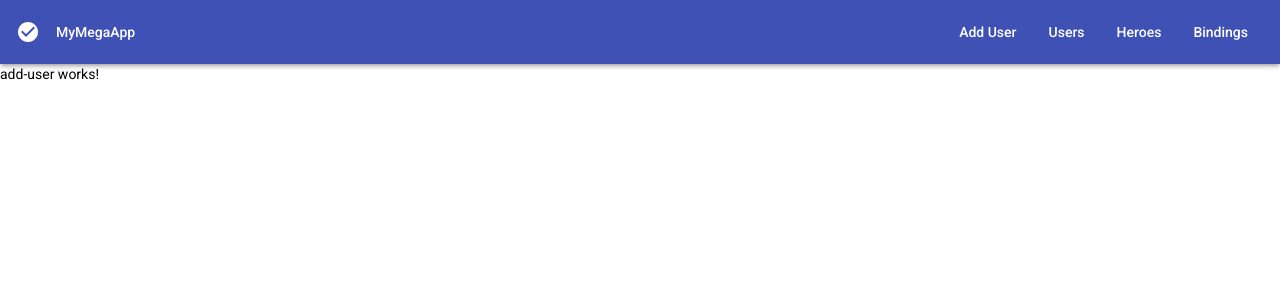
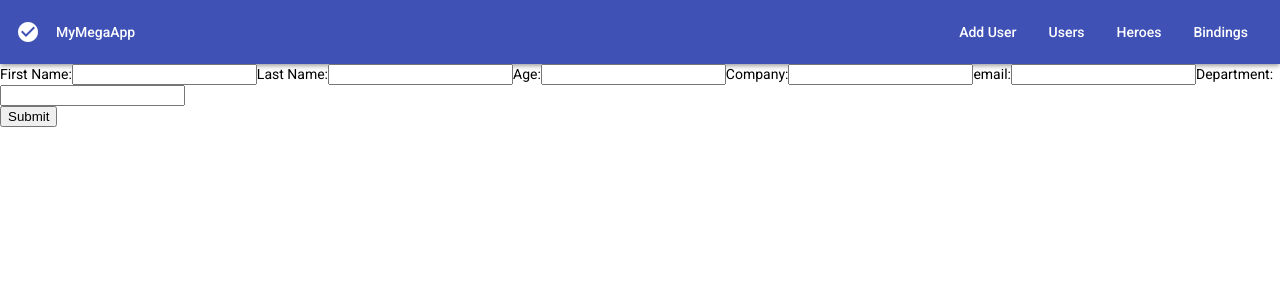
Before and after one commit to Offych/ngTraining, an Angular app: page /addUser in a window 1280 px wide. Shown: the top 300 px of the page. Built offline with nearby package versions, Linux system fonts and the light colour scheme.

Commit message:
Basic form workaround, adding redirection, localStorage stuff check

```diff
--- a/src/app/app.module.ts
+++ b/src/app/app.module.ts
@@ -1,6 +1,6 @@
 import { NgModule } from '@angular/core';
 import { BrowserModule } from '@angular/platform-browser';
-import { FormsModule } from '@angular/forms';
+import { FormsModule, ReactiveFormsModule } from '@angular/forms';
 
 import { AppRoutingModule } from './app-routing.module';
 import { AppComponent } from './app.component';
--- a/src/app/header/header.component.html
+++ b/src/app/header/header.component.html
@@ -1,8 +1,8 @@
 <mat-toolbar color="primary" class="mat-elevation-z3">
         <mat-icon>check_circle</mat-icon><a mat-button routerLink="/">MyMegaApp</a>
         <div class="divider"></div>
-        <a mat-button routerLink="addUser">Add User</a>
-        <a mat-button routerLink="users">Users</a>
-        <a mat-button routerLink="heroes">Heroes</a>
-        <a mat-button routerLink="bindings">Bindings</a>
+        <a mat-button routerLink="/addUser" routerLinkActive="active">Add User</a>
+        <a mat-button routerLink="/users">Users</a>
+        <a mat-button routerLink="/heroes">Heroes</a>
+        <a mat-button routerLink="/bindings">Bindings</a>
 </mat-toolbar>
--- a/src/app/users/components/add-user/add-user.component.html
+++ b/src/app/users/components/add-user/add-user.component.html
@@ -1 +1,16 @@
-<p>add-user works!</p>
+<form [formGroup]='addUserForm'>
+    <label for="">First Name:</label>
+    <input type="text"  class="form-control" formControlName="firstName" required />
+    <label for="">Last Name:</label>
+    <input type="text"  class="form-control" formControlName="lastName" required />
+    <label for="">Age:</label>
+    <input type="number"  class="form-control" formControlName="age" required />
+    <label for="">Company:</label>
+    <input type="text"  class="form-control" formControlName="company" required />
+    <label for="">email:</label>
+    <input type="email"  class="form-control" formControlName="email" required />
+    <label for="">Department:</label>
+    <input type="text"  class="form-control" formControlName="department" required />
+</form>
+
+<button mat-button (click)='onSubmit()'>Submit</button>
--- a/src/app/users/components/add-user/add-user.component.scss
+++ b/src/app/users/components/add-user/add-user.component.scss
@@ -0,0 +1,9 @@
+.container {
+    display: flex;
+    flex-direction: column;
+}
+
+.form_element {
+    margin: 30px 0;
+
+}
--- a/src/app/users/components/add-user/add-user.component.ts
+++ b/src/app/users/components/add-user/add-user.component.ts
@@ -1,4 +1,6 @@
 import { Component, OnInit } from '@angular/core';
+import { FormGroup, FormControl, Validators, FormArray } from '@angular/forms';
+import { Router } from '@angular/router';
 
 @Component({
   selector: 'add-user',
@@ -7,9 +9,26 @@ import { Component, OnInit } from '@angular/core';
 })
 export class AddUserComponent implements OnInit {
 
-  constructor() { }
+  constructor(private router: Router) {
+
+  }
+  addUserForm = new FormGroup({
+    firstName: new FormControl('', Validators.required),
+    lastName: new FormControl('', Validators.required),
+    age: new FormControl('', [Validators.required, Validators.minLength(15), Validators.maxLength(100)]),
+    company: new FormControl('', Validators.minLength(6)),
+    email: new FormControl('', Validators.required),
+    department: new FormControl('', Validators.required)
+  })
 
   ngOnInit(): void {
+
+  }
+
+  onSubmit() {
+    console.log(JSON.stringify(this.addUserForm.value))
+    localStorage.setItem('user', JSON.stringify(this.addUserForm.value))
+    this.router.navigate(['/users'])
   }
 
 }
--- a/src/app/users/components/users.component.ts
+++ b/src/app/users/components/users.component.ts
@@ -9,9 +9,7 @@ import { CardComponent } from 'src/app/shared/card/components/card/card.componen
     styleUrls: ['./users.component.scss']
 })
 export class UsersComponent implements OnInit {
-    ngAfterViewInit(): void {
-        throw new Error("Method not implemented.");
-    }
+
   public heroes: IUsers[] = [];
   showMales: boolean = true;
 
--- a/src/styles.scss
+++ b/src/styles.scss
@@ -1,4 +1,5 @@
 /* You can add global styles to this file, and also import other style files */
+@import "~@angular/material/prebuilt-themes/indigo-pink.css";
 
 html, body { height: 100%; }
 body { margin: 0; font-family: Roboto, "Helvetica Neue", sans-serif; }
```
Also changed, not shown: src/app/users/users.module.ts (+5 -2 lines).
